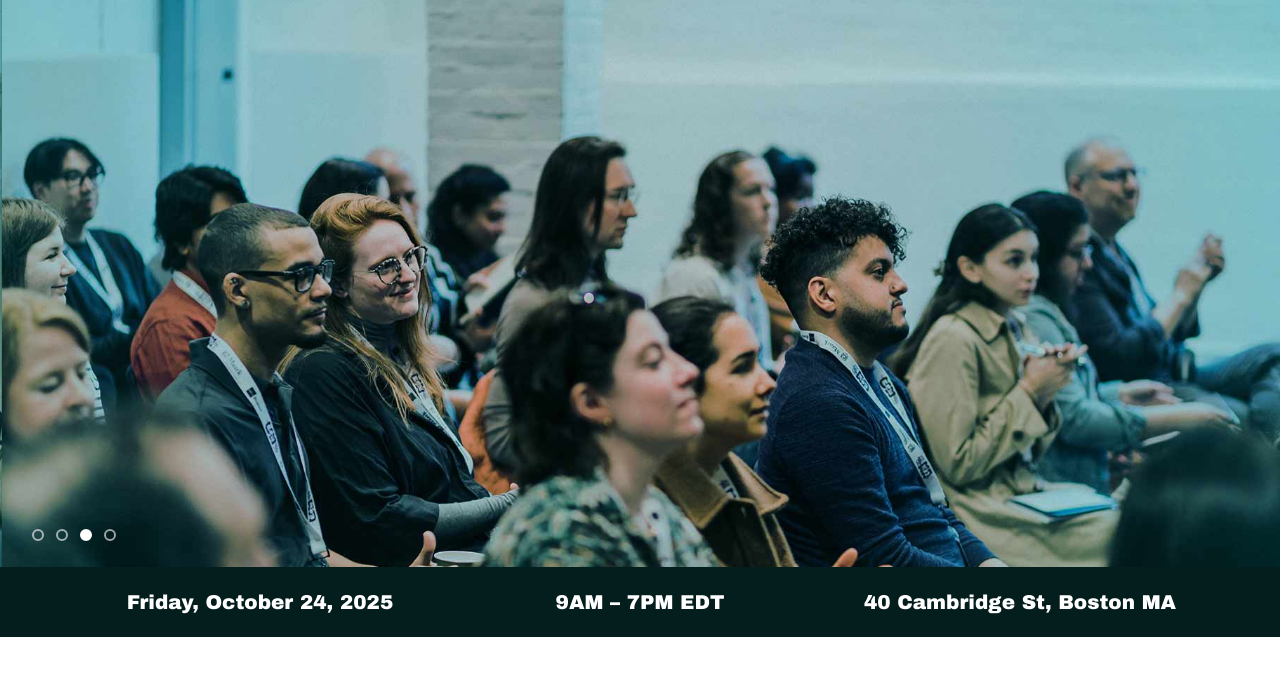
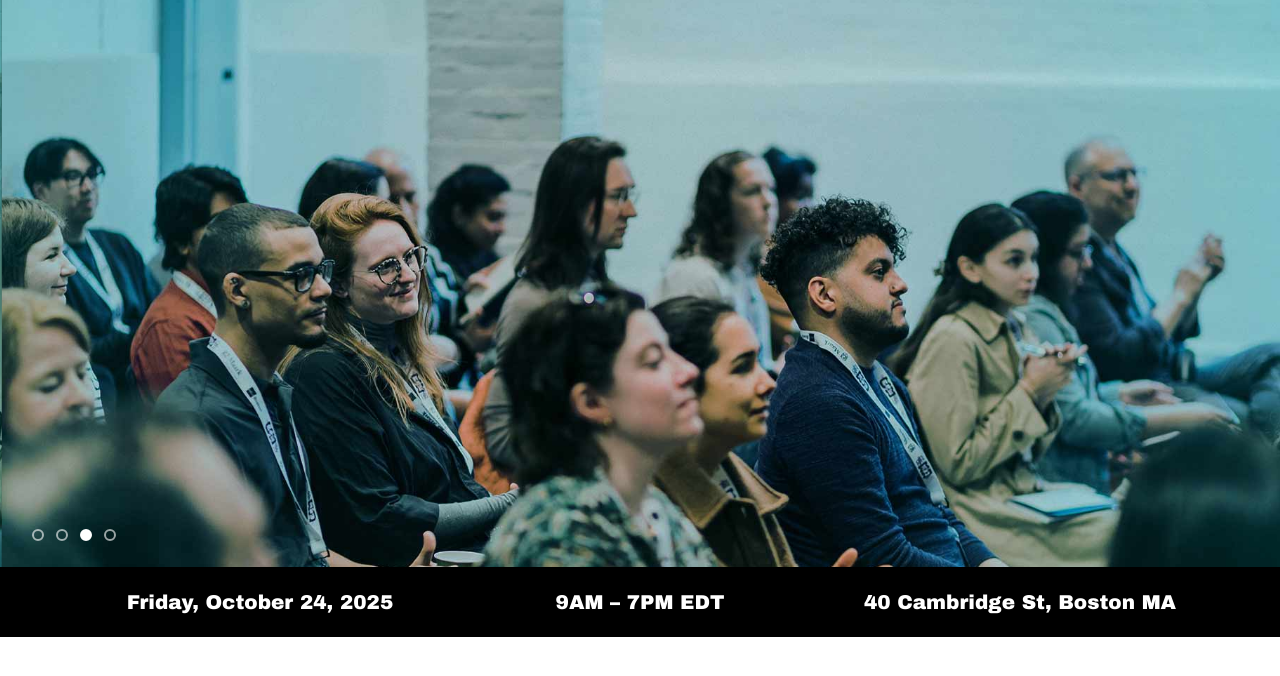
Before and after one commit to acarr/genux-2025, a website built with Vite: page src/index.html in a window 1280 px wide. Shown: the part 99-775 px from the top of the page. Built offline with nearby package versions, Linux system fonts and the light colour scheme; a web font is replaced by a local one.

Commit message:
Updates footer styling.

```diff
--- a/src/styles.css
+++ b/src/styles.css
@@ -1359,7 +1359,7 @@ p {
 
 .details-container {
   width: 100%;
-  background: var(--color-darker-teal);
+  background: #000;
   display: flex;
   justify-content: center;
   align-items: center;
```
